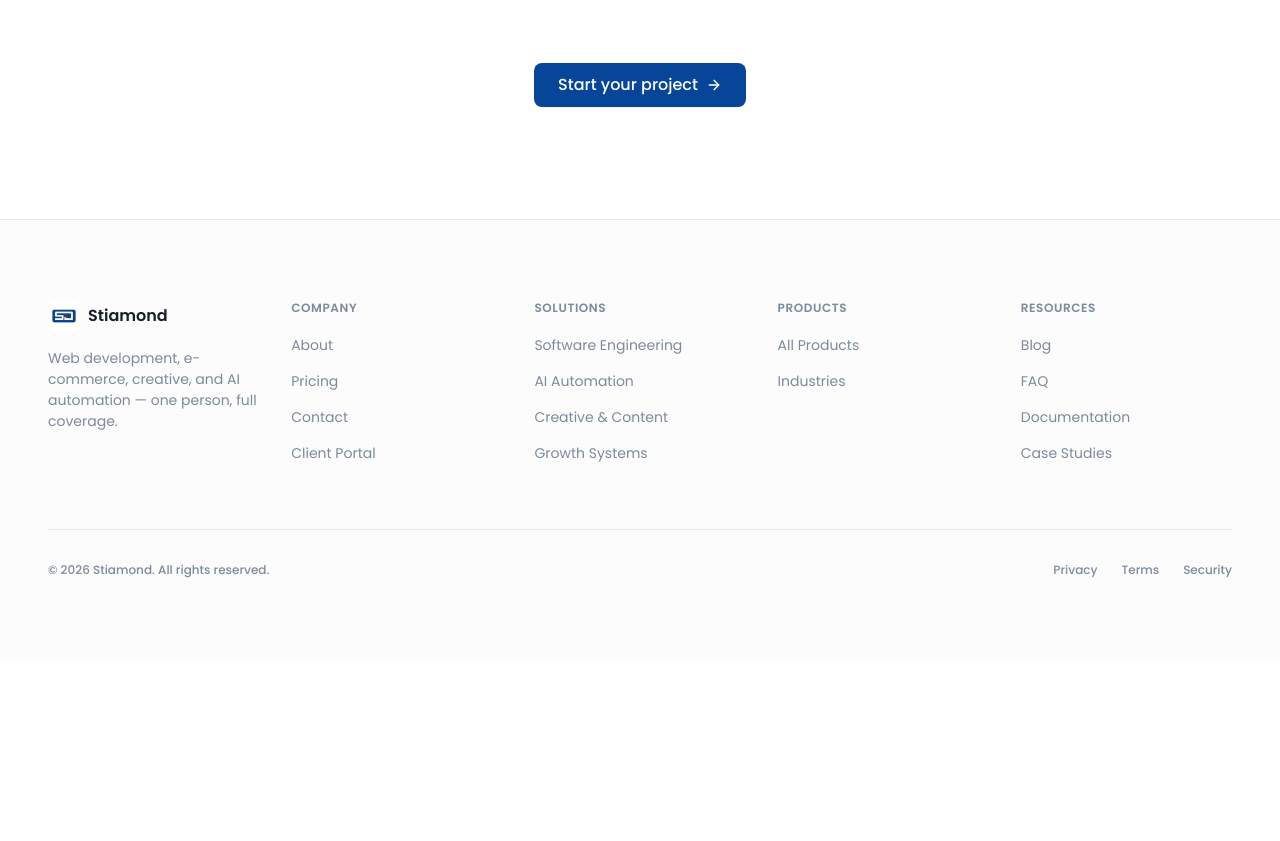
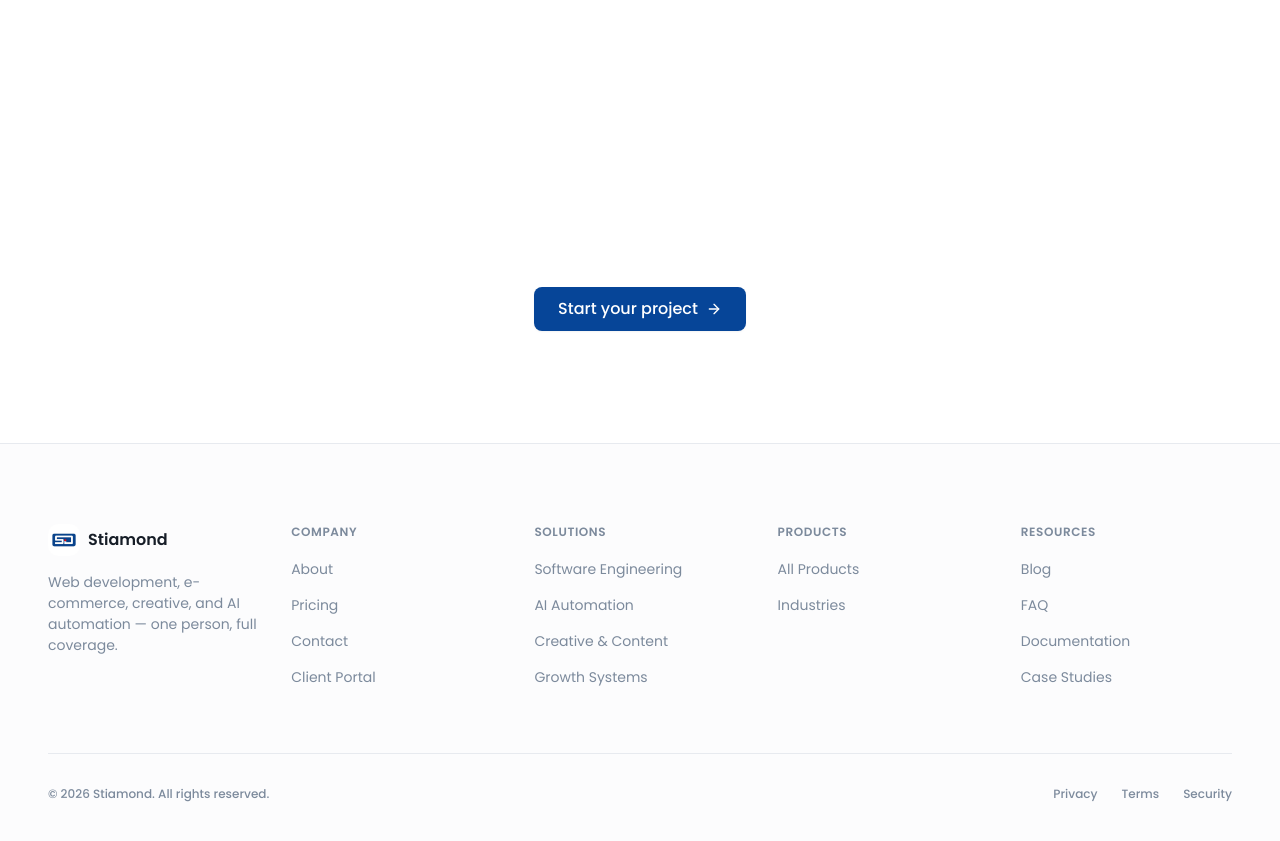
Before and after one commit to senankponjosuekpodekon/stiamond, a Next.js app: page /en/case-studies in a window 1280 px wide. Shown: the part 1458-2299 px from the top of the page. Before the commit the page ends 2117 px from the top, so only its background shows below. Built offline with nearby package versions, Linux system fonts and the light colour scheme; no server answers; the database is empty.

Commit message:
feat: add testimonials section to case studies page

```diff
--- a/src/app/[locale]/(marketing)/case-studies/page.tsx
+++ b/src/app/[locale]/(marketing)/case-studies/page.tsx
@@ -5,6 +5,7 @@ import { ArrowRight } from "lucide-react";
 import { Link } from "@/i18n/navigation";
 import type { Metadata } from "next";
 import { generatePageMetadata } from "@/lib/seo";
+import { TestimonialsSection } from "@/components/testimonials-section";
 
 export const runtime = "nodejs";
 
@@ -88,7 +89,14 @@ export default async function CaseStudiesPage() {
               </div>
             ))}
           </div>
+        </Container>
+      </section>
 
+      {/* Testimonials */}
+      <TestimonialsSection />
+
+      <section className="py-20 md:py-28">
+        <Container>
           <div className="mt-16 text-center">
             <Button variant="primary" size="lg" asChild>
               <Link href="/contact">
```
